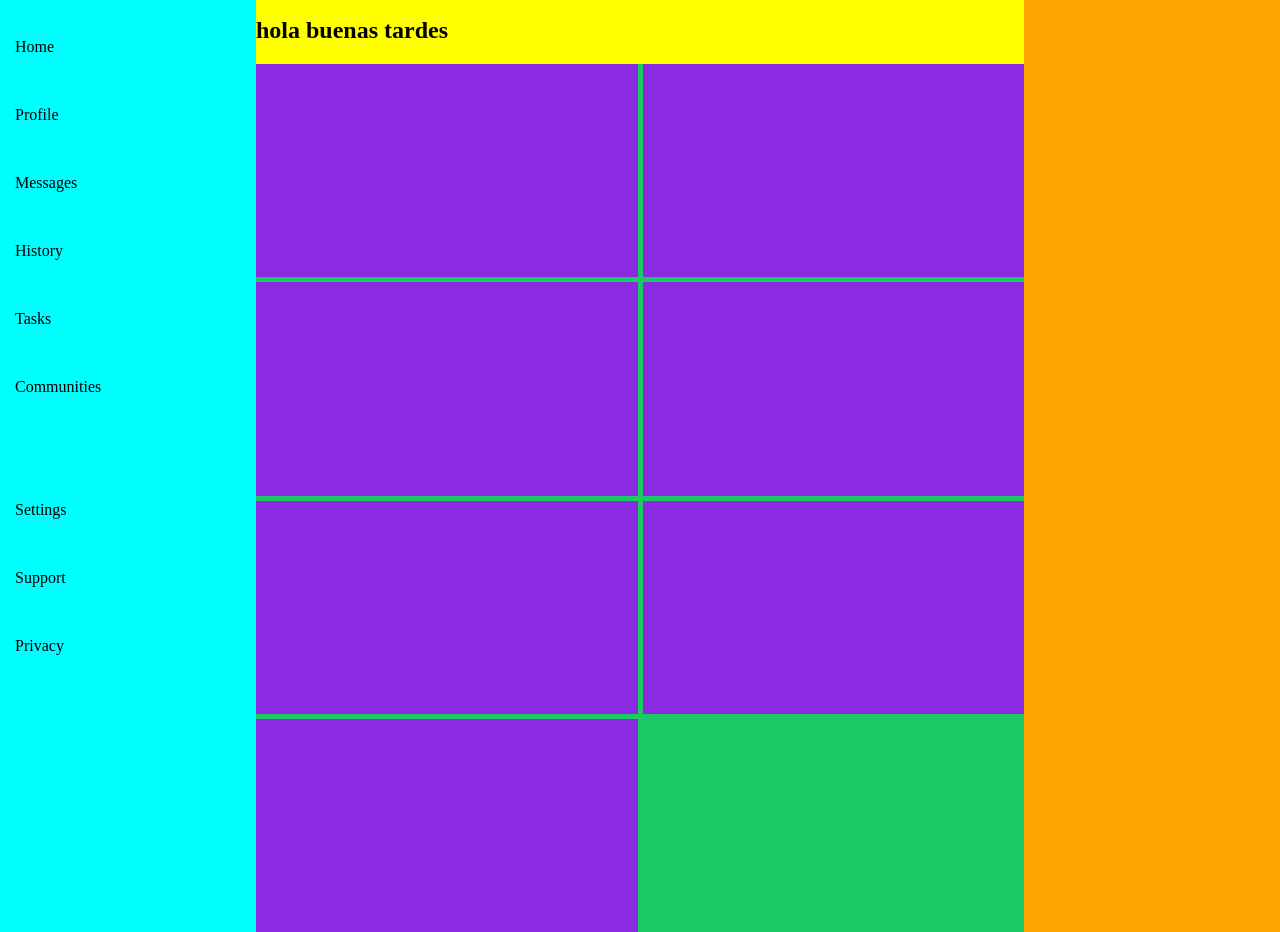
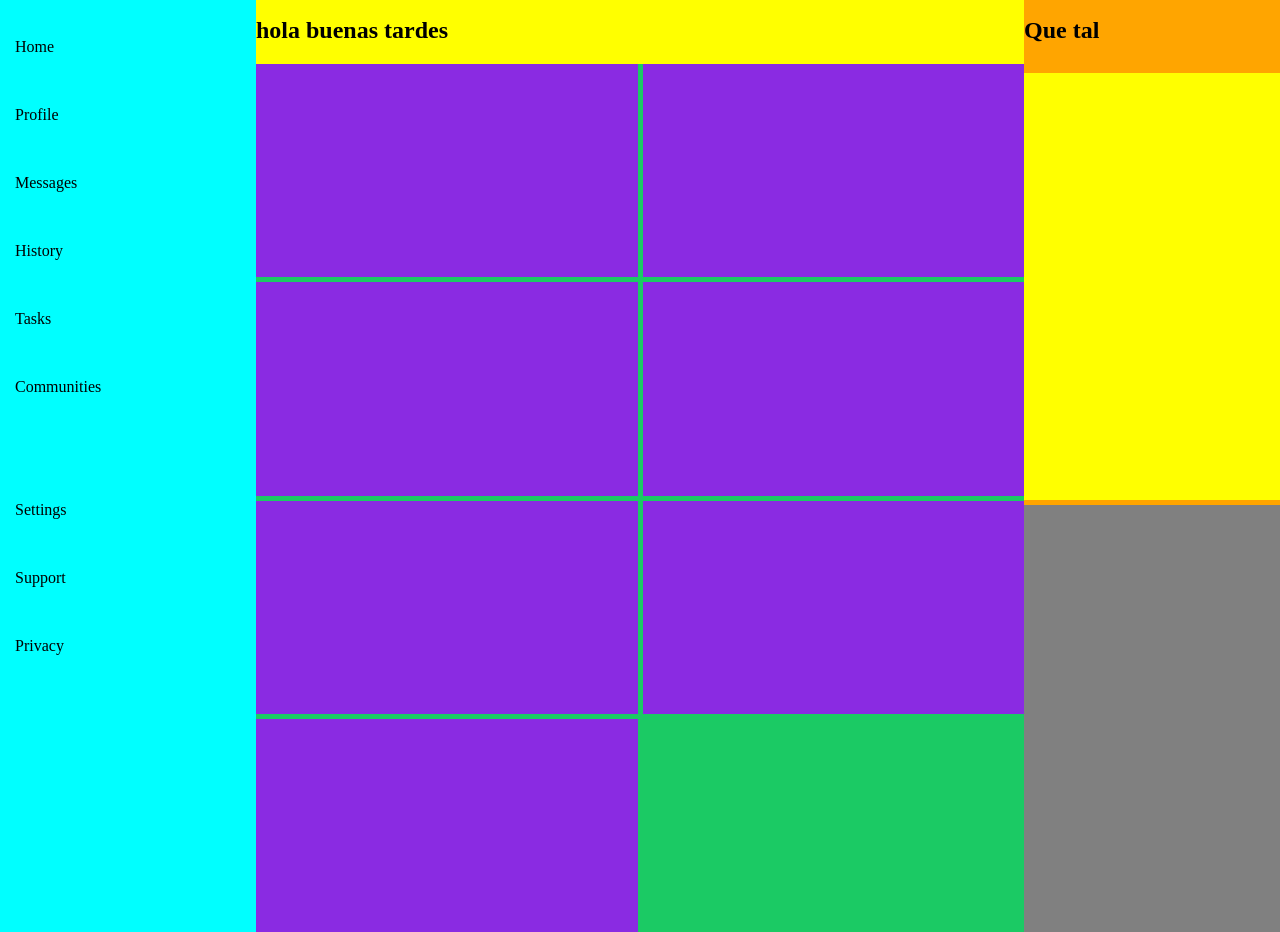
Before and after one commit to jesusfonser/admin-dashboard, a plain HTML site: page index.html in a window 1280 px wide. Shown: the part 109-1041 px from the top of the page. Drawn offline with Linux system fonts and the light colour scheme.

Commit message:
Prepara main-sidebar

```diff
--- a/index.html
+++ b/index.html
@@ -61,7 +61,9 @@
                 </div>
             </div>
             <div class="main-side">
-
+                <h2>Que tal</h2>
+                <div class="main-side-1"></div>
+                <div class="main-side-2"></div>
             </div>
         </div>
     </body>
--- a/style.css
+++ b/style.css
@@ -58,6 +58,17 @@ body{
 .main-side{
     background-color: orange;
     grid-column: 2 / 3;
+    display: grid;
+    grid-template-rows: 1fr 6fr 6fr;
+    gap: 5px;
+}
+
+.main-side-1{
+    background-color: yellow;
+}
+
+.main-side-2{
+    background-color: grey;
 }
 
 .header{
```
